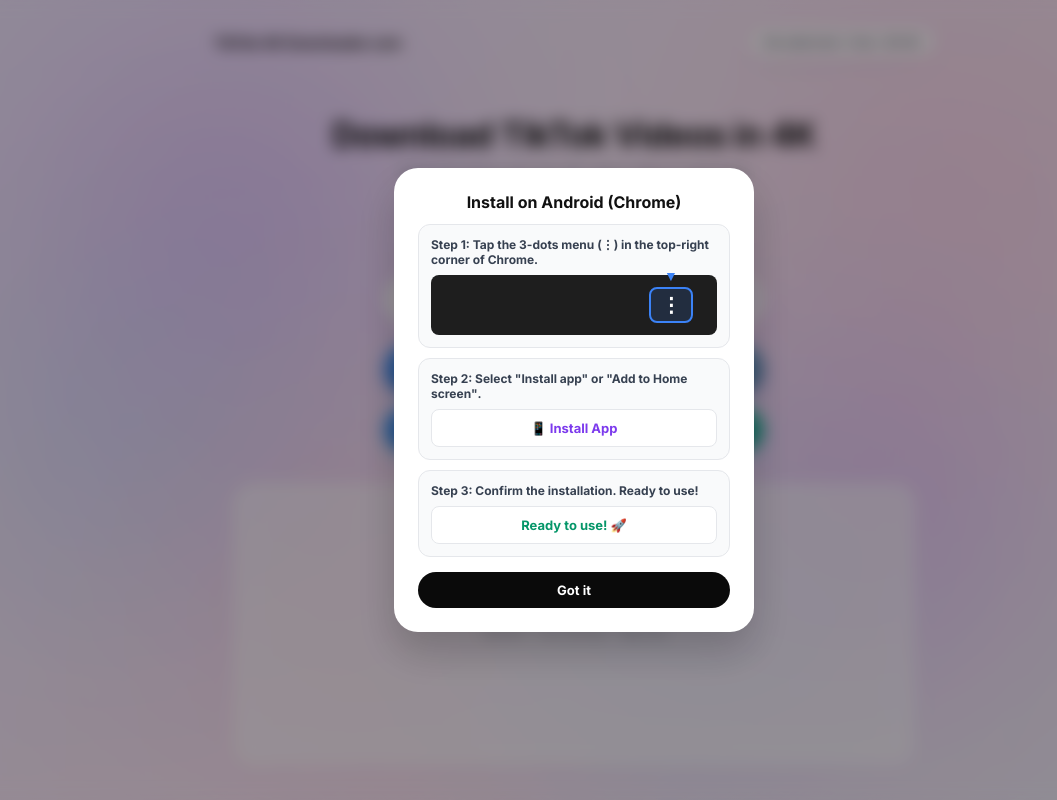
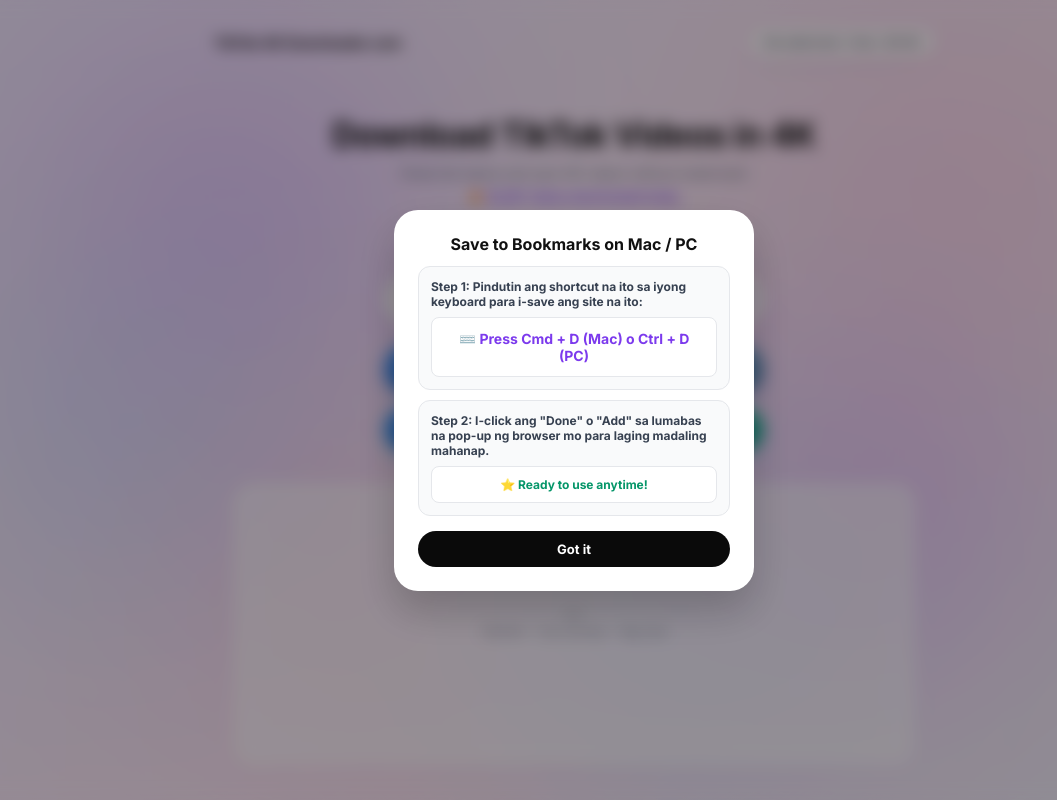
Before and after one commit to jestin143/tiktok-4k-downloader, a website: page public/index.html in a window 1280 px wide. Both pictures are taken after a click on the button "📱 Add App to Home Screen". Shown: the top 800 px of the page, without its empty margins (66-1123 px from the left). Drawn offline with Linux system fonts and the light colour scheme; no server answers.

Commit message:
Update index.html

```diff
--- a/public/index.html
+++ b/public/index.html
@@ -450,7 +450,24 @@ function showInstallInstructions() {
   const content = document.getElementById('installContent');
   const title = document.getElementById('installModalTitle');
 
-  if (/iPad|iPhone|iPod/.test(userAgent) && !window.MSStream) {
+  // Mas mahigpit at siguradong detection para sa Mac at PC Desktop
+  const isIOS = /iPad|iPhone|iPod/.test(userAgent) && !window.MSStream;
+  const isAndroid = /Android/.test(userAgent) && !/Macintosh|Windows/.test(userAgent);
+  const isMac = /Macintosh|MacIntel|MacPPC|Mac68K/.test(userAgent) || (!isIOS && !isAndroid && navigator.maxTouchPoints > 1 && /Mac/.test(navigator.platform));
+
+  if (isMac || (!isIOS && !isAndroid && /Mac|Win|Linux/.test(userAgent))) {
+    title.textContent = "Save to Bookmarks on Mac / PC";
+    content.innerHTML = `
+      <div class="step-box">
+        <p><b>Step 1:</b> Pindutin ang shortcut na ito sa iyong keyboard para i-save ang site na ito:</p>
+        <div style="text-align:center; padding:12px; background:#fff; border-radius:8px; font-size:14px; font-weight:700; color:#7c3aed; border:1px solid #e5e7eb; margin-top:6px;">⌨️ Press Cmd + D (Mac) o Ctrl + D (PC)</div>
+      </div>
+      <div class="step-box" style="margin-bottom:0;">
+        <p><b>Step 2:</b> I-click ang <b>"Done"</b> o <b>"Add"</b> sa lumabas na pop-up ng browser mo para laging madaling mahanap.</p>
+        <div style="text-align:center; padding:10px; background:#fff; border-radius:8px; font-size:12px; font-weight:600; color:#059669; border:1px solid #e5e7eb;">⭐ Ready to use anytime!</div>
+      </div>
+    `;
+  } else if (isIOS) {
     title.textContent = "Install on iPhone (Safari)";
     content.innerHTML = `
       <div class="step-box">
@@ -477,7 +494,7 @@ function showInstallInstructions() {
         <div style="text-align:center; padding:10px; background:#fff; border-radius:8px; font-size:13px; font-weight:600; color:#059669; border:1px solid #e5e7eb;">Done! 🎉</div>
       </div>
     `;
-  } else {
+  } else if (isAndroid) {
     title.textContent = "Install on Android (Chrome)";
     content.innerHTML = `
       <div class="step-box">
@@ -498,6 +515,14 @@ function showInstallInstructions() {
       <div class="step-box" style="margin-bottom:0;">
         <p><b>Step 3:</b> Confirm the installation. Ready to use!</p>
         <div style="text-align:center; padding:10px; background:#fff; border-radius:8px; font-size:13px; font-weight:600; color:#059669; border:1px solid #e5e7eb;">Ready to use! 🚀</div>
+      </div>
+    `;
+  } else {
+    title.textContent = "Bookmark App (Desktop / PC)";
+    content.innerHTML = `
+      <div class="step-box" style="margin-bottom:0;">
+        <p><b>Quick Shortcut:</b> Pindutin ang <b style="color:#7c3aed">Ctrl + D</b> o <b style="color:#7c3aed">Cmd + D</b> para ma-bookmark ito.</p>
+        <div style="text-align:center; padding:10px; background:#fff; border-radius:8px; font-size:13px; font-weight:600; color:#374151; border:1px solid #e5e7eb;">⭐ Bookmark this tab</div>
       </div>
     `;
   }
@@ -569,16 +594,14 @@ function openModal(type){
   const countTextEl = document.getElementById('countText');
   const progressEl = document.getElementById('progress');
 
-  // 1. Ilagay muna ang Jelly Glow sa Countdown Box habang nagbibilang
   if(type === '4k') {
     countBox.className = 'count-box gold-jelly-box';
-    dlBtn.className = 'dl-now gold-jelly'; // i-ready ang class pero di pa i-a-activate
+    dlBtn.className = 'dl-now gold-jelly';
   } else {
     countBox.className = 'count-box blue-jelly-box';
     dlBtn.className = 'dl-now blue-jelly';
   }
 
-  // Tanggalin muna ang jelly glow sa button habang nagco-countdown at i-disable
   dlBtn.classList.remove('gold-jelly', 'blue-jelly');
   dlBtn.disabled = true;
 
@@ -597,7 +620,6 @@ function openModal(type){
 
     if(s<=0){
       clearInterval(countdownInt);
-      // 2. Pagkatapos ng countdown: Tanggalin ang glow sa countdown box at ilipat sa Download Now button!
       countBox.className = 'count-box';
       if(currentType === '4k') {
         dlBtn.classList.add('gold-jelly');
```
